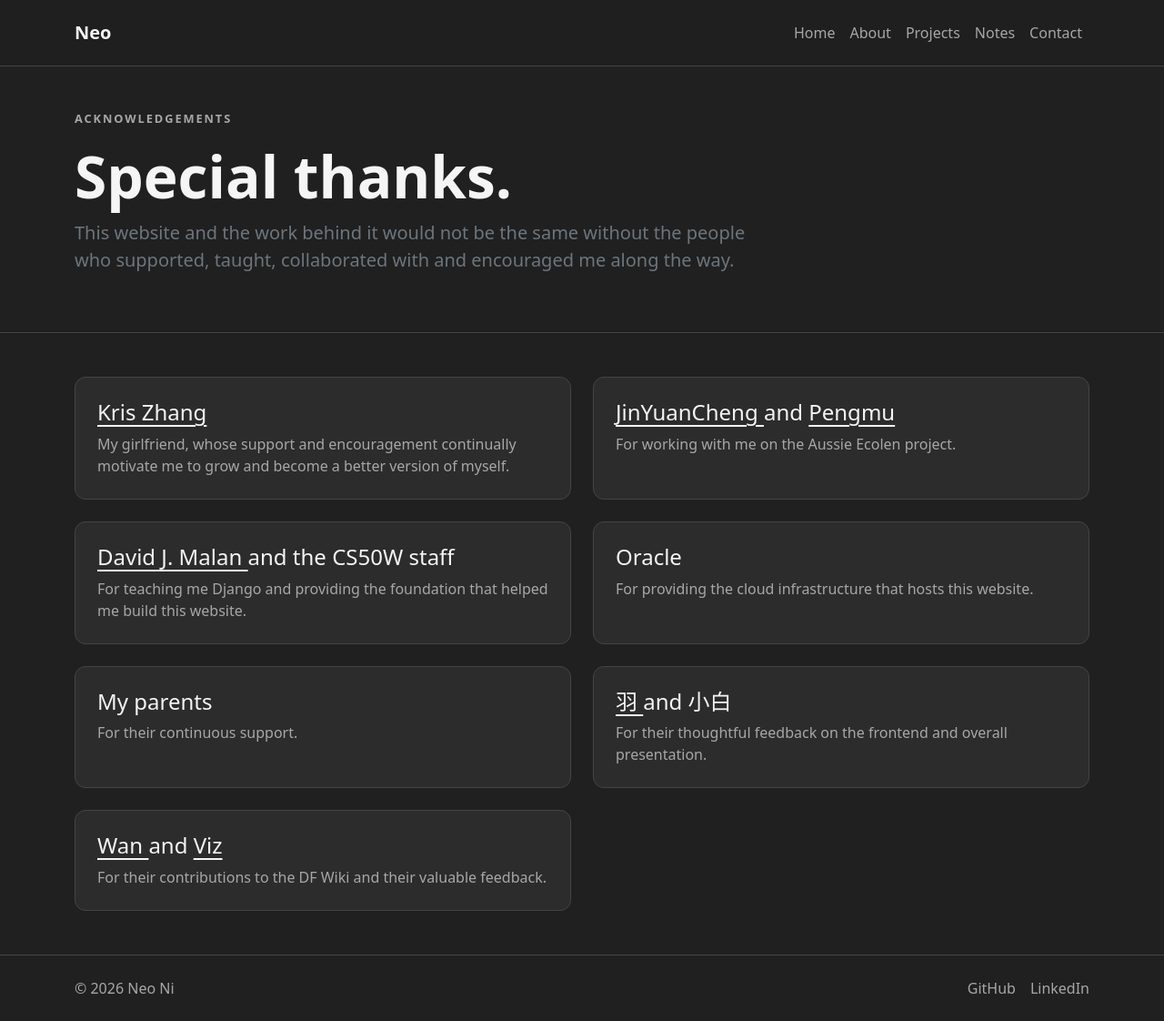
After one commit to PHLP-Neo/personal-website, a Django app: page /special-thanks/ in a window 1280 px wide. The commit adds this page. Shown: the whole page at 91% size. Run offline with Django 5.2, Linux system fonts and the light colour scheme.

Commit message:
Add special thanks page

```diff
--- a/core/sitemaps.py
+++ b/core/sitemaps.py
@@ -12,6 +12,7 @@ class StaticViewSitemap(Sitemap):
         return [
             "core:home",
             "core:about",
+            "core:special_thanks",
             "projects:list",
             "notes:list",
             "contact:contact",
@@ -25,6 +26,7 @@ class StaticViewSitemap(Sitemap):
             "core:home": 1.0,
             "projects:list": 0.8,
             "notes:list": 0.7,
+            "core:special_thanks": 0.3,
         }
         return priorities.get(item, 0.5)
 
--- a/core/urls.py
+++ b/core/urls.py
@@ -7,5 +7,6 @@ app_name = "core"
 urlpatterns = [
     path("", views.home, name="home"),
     path("about/", views.about, name="about"),
+    path("special-thanks/", views.special_thanks, name="special_thanks"),
     path("health/", views.health, name="health"),
 ]
--- a/core/views.py
+++ b/core/views.py
@@ -22,6 +22,10 @@ def about(request):
     return render(request, "core/about.html")
 
 
+def special_thanks(request):
+    return render(request, "core/special_thanks.html")
+
+
 def health(request):
     return JsonResponse(
         {
--- a/static/css/styles.css
+++ b/static/css/styles.css
@@ -65,6 +65,7 @@ body {
 
 .project-card,
 .skill-card,
+.thanks-card,
 .empty-state,
 .contact-panel {
     height: 100%;
@@ -74,14 +75,22 @@ body {
 }
 
 .skill-card,
+.thanks-card,
 .empty-state,
 .contact-panel {
     padding: 1.5rem;
 }
 
 .project-card p,
-.skill-card p {
+.skill-card p,
+.thanks-card p {
     color: var(--muted);
+}
+
+.thanks-card a {
+    color: var(--text);
+    text-decoration-thickness: 0.08em;
+    text-underline-offset: 0.2em;
 }
 
 .project-card a {
--- /dev/null
+++ b/templates/core/special_thanks.html
@@ -0,0 +1,139 @@
+{% extends "base.html" %}
+
+{% block title %}Special Thanks | Neo Ni{% endblock %}
+
+{% block meta_description %}A special thank you to the people and organisations whose support, teaching, collaboration and feedback helped Neo Ni and this website grow.{% endblock %}
+
+{% block og_title %}Special Thanks | Neo Ni{% endblock %}
+{% block og_description %}Thanking the people and organisations whose support, teaching, collaboration and feedback helped me and this website grow.{% endblock %}
+{% block twitter_title %}Special Thanks | Neo Ni{% endblock %}
+{% block twitter_description %}Thanking the people and organisations whose support, teaching, collaboration and feedback helped me and this website grow.{% endblock %}
+
+{% block content %}
+<section class="page-header">
+    <div class="container py-5">
+        <div class="row">
+            <div class="col-12 col-lg-9">
+                <p class="section-eyebrow">
+                    Acknowledgements
+                </p>
+
+                <h1 class="display-3 fw-bold">
+                    Special thanks.
+                </h1>
+
+                <p class="lead text-secondary page-description">
+                    This website and the work behind it would not be the same
+                    without the people who supported, taught, collaborated with
+                    and encouraged me along the way.
+                </p>
+            </div>
+        </div>
+    </div>
+</section>
+
+<section class="py-5">
+    <div class="container">
+        <div class="row g-4">
+            <div class="col-12 col-lg-6">
+                <article class="thanks-card h-100">
+                    <h2 class="h4">
+                        <a href="https://github.com/zhang-ke-shu" target="_blank" rel="noopener noreferrer">
+                            Kris Zhang
+                        </a>
+                    </h2>
+                    <p class="mb-0">
+                        My girlfriend, whose support and encouragement continually
+                        motivate me to grow and become a better version of myself.
+                    </p>
+                </article>
+            </div>
+
+            <div class="col-12 col-lg-6">
+                <article class="thanks-card h-100">
+                    <h2 class="h4">
+                        <a href="https://github.com/1984hymn" target="_blank" rel="noopener noreferrer">
+                            JinYuanCheng
+                        </a>
+                        and
+                        <a href="https://github.com/pengmu-design" target="_blank" rel="noopener noreferrer">
+                            Pengmu
+                        </a>
+                    </h2>
+                    <p class="mb-0">
+                        For working with me on the Aussie Ecolen project.
+                    </p>
+                </article>
+            </div>
+
+            <div class="col-12 col-lg-6">
+                <article class="thanks-card h-100">
+                    <h2 class="h4">
+                        <a href="https://cs.harvard.edu/malan/" target="_blank" rel="noopener noreferrer">
+                            David J. Malan
+                        </a>
+                        and the CS50W staff
+                    </h2>
+                    <p class="mb-0">
+                        For teaching me Django and providing the foundation that
+                        helped me build this website.
+                    </p>
+                </article>
+            </div>
+
+            <div class="col-12 col-lg-6">
+                <article class="thanks-card h-100">
+                    <h2 class="h4">
+                        Oracle
+                    </h2>
+                    <p class="mb-0">
+                        For providing the cloud infrastructure that hosts this website.
+                    </p>
+                </article>
+            </div>
+
+            <div class="col-12 col-lg-6">
+                <article class="thanks-card h-100">
+                    <h2 class="h4">
+                        My parents
+                    </h2>
+                    <p class="mb-0">
+                        For their continuous support.
+                    </p>
+                </article>
+            </div>
+
+            <div class="col-12 col-lg-6">
+                <article class="thanks-card h-100">
+                    <h2 class="h4">
+                        <a href="https://navifox.net/" target="_blank" rel="noopener noreferrer">
+                            羽
+                        </a>
+                        and 小白
+                    </h2>
+                    <p class="mb-0">
+                        For their thoughtful feedback on the frontend and overall presentation.
+                    </p>
+                </article>
+            </div>
+
+            <div class="col-12 col-lg-6">
+                <article class="thanks-card h-100">
+                    <h2 class="h4">
+                        <a href="https://space.bilibili.com/32828123" target="_blank" rel="noopener noreferrer">
+                            Wan
+                        </a>
+                        and
+                        <a href="https://df.viz.link/" target="_blank" rel="noopener noreferrer">
+                            Viz
+                        </a>
+                    </h2>
+                    <p class="mb-0">
+                        For their contributions to the DF Wiki and their valuable feedback.
+                    </p>
+                </article>
+            </div>
+        </div>
+    </div>
+</section>
+{% endblock %}
--- a/templates/partials/footer.html
+++ b/templates/partials/footer.html
@@ -1,7 +1,9 @@
 <footer class="site-footer mt-auto">
     <div class="container py-4 d-flex flex-column flex-md-row justify-content-between align-items-md-center gap-3">
-        <p class="mb-0 text-secondary">
-            © {% now "Y" %} Neo Ni
+        <p class="mb-0">
+            <a href="{% url 'core:special_thanks' %}" class="footer-link">
+                &copy; {% now "Y" %} Neo Ni
+            </a>
         </p>
 
         <div class="d-flex gap-3">
```
Also changed, not shown: core/tests.py (+33 -0 lines).
